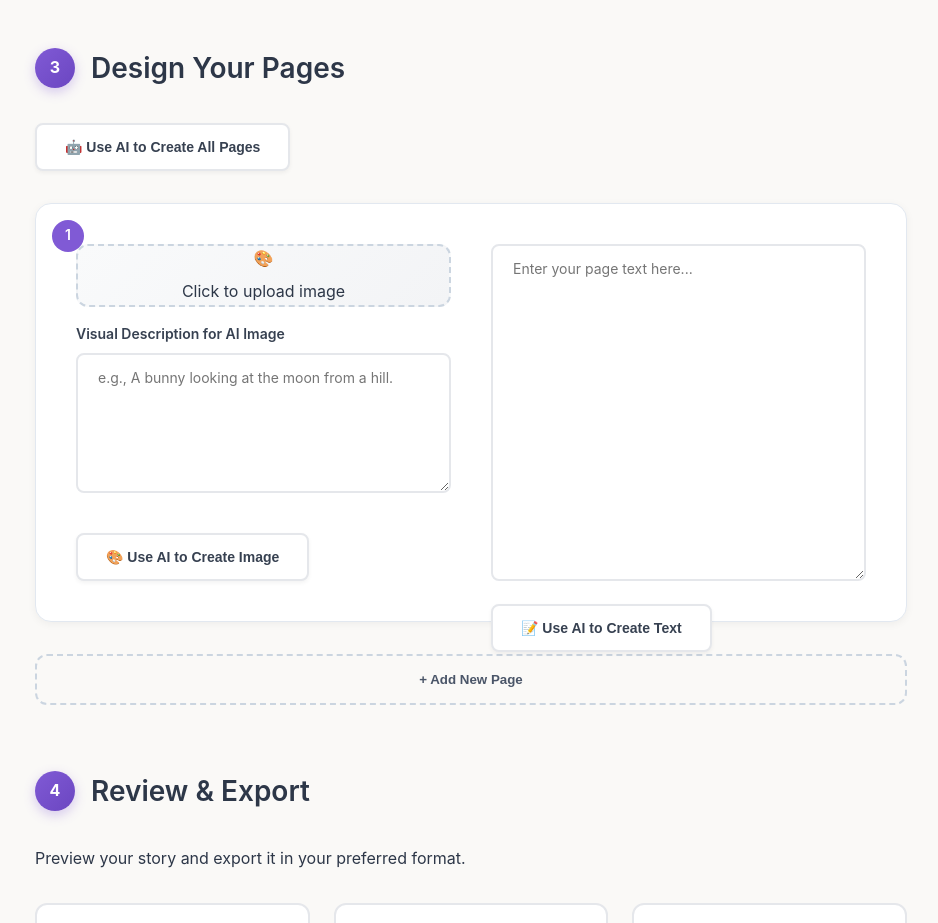
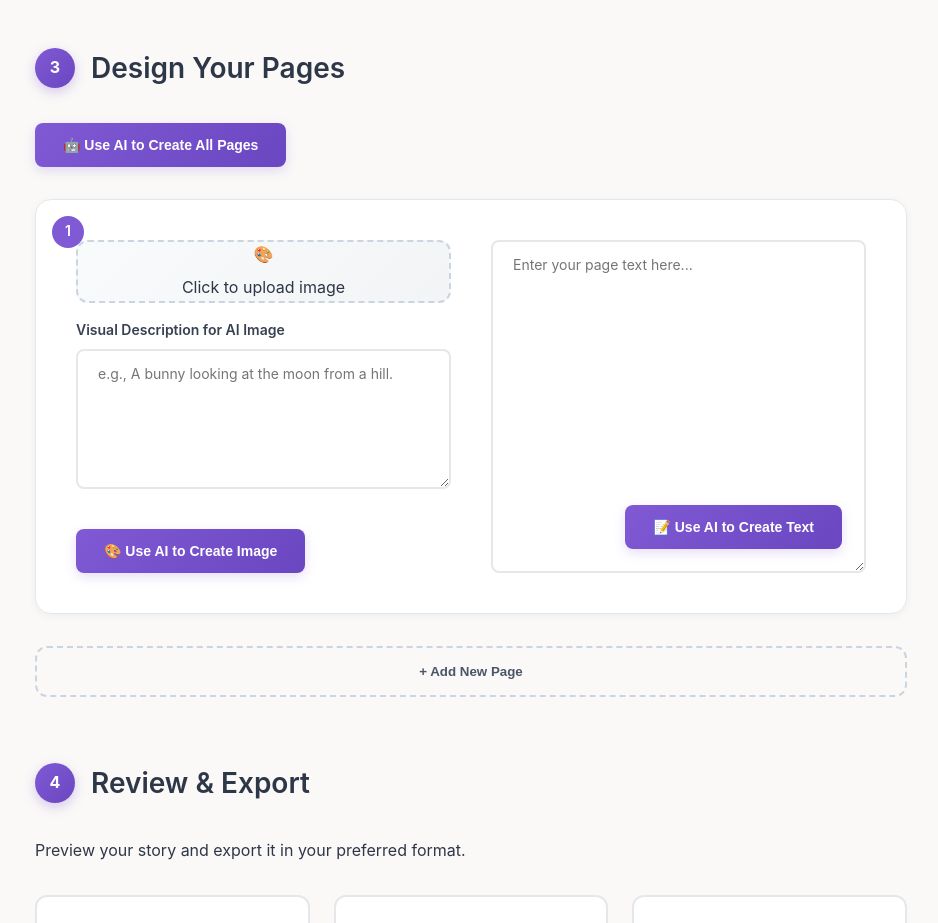
Before and after one commit to PlayfulProcess/jongu_books3, a plain HTML site: page frontend/index.html in a window 1280 px wide. Shown: the part 2860-3783 px from the top of the page, without its empty margins (289-1227 px from the left). Drawn offline with Linux system fonts and the light colour scheme.

Commit message:
style(pages): Update AI button to primary style

```diff
--- a/frontend/index.html
+++ b/frontend/index.html
@@ -801,6 +801,24 @@
     }
     .ai-chat-input-container button:hover {
       background: #6b46c1;
+    }
+
+    .page-container:hover {
+      box-shadow: 0 8px 20px rgba(0, 0, 0, 0.1);
+    }
+
+    .text-area {
+      position: relative;
+      height: 100%;
+    }
+    .text-area textarea {
+      height: 100%;
+      padding-bottom: 4.5rem; /* Space for button */
+    }
+    .text-area .button {
+      position: absolute;
+      bottom: 1.5rem;
+      right: 1.5rem;
     }
   </style>
 </head>
@@ -1005,7 +1023,7 @@
         <h2 class="section-title">Design Your Pages</h2>
       </div>
        <div class="button-group" style="margin-bottom: 2rem;">
-        <button class="button button-secondary" onclick="generatePages(event)">
+        <button class="button" onclick="generatePages(event)">
           🤖 Use AI to Create All Pages
         </button>
       </div>
@@ -1022,14 +1040,12 @@
                 <textarea class="field-input field-textarea" placeholder="e.g., A bunny looking at the moon from a hill." id="pageImagePrompt1"></textarea>
             </div>
             <div class="button-group">
-                <button class="button button-secondary" onclick="generatePageImage(this)">🎨 Use AI to Create Image</button>
+                <button class="button" onclick="generatePageImage(this)">🎨 Use AI to Create Image</button>
             </div>
           </div>
           <div class="text-area">
             <textarea class="field-input field-textarea" style="height: 100%;" placeholder="Enter your page text here..." id="pageText1"></textarea>
-             <div class="button-group" style="margin-top: 1rem;">
-                <button class="button button-secondary" onclick="generatePageText(this)">📝 Use AI to Create Text</button>
-            </div>
+             <button class="button" onclick="generatePageText(this)">📝 Use AI to Create Text</button>
           </div>
         </div>
       </div>
@@ -1305,17 +1321,15 @@
                 <textarea class="field-input field-textarea" placeholder="e.g., A bunny looking at the moon from a hill." id="pageImagePrompt${pageCount}"></textarea>
             </div>
             <div class="button-group">
-                <button class="button button-secondary" onclick="generatePageImage(this)">🎨 Use AI to Create Image</button>
+                <button class="button" onclick="generatePageImage(this)">🎨 Use AI to Create Image</button>
             </div>
           </div>
         <div class="text-area">
-          <textarea class="field-input field-textarea" style="height: 100%;" placeholder="Enter your page text here..." id="pageText${pageCount}">${page ? page.text : ''}</textarea>
-           <div class="button-group" style="margin-top: 1rem;">
-             <button class="button button-secondary" onclick="generatePageText(this)">📝 Use AI to Create Text</button>
-          </div>
-          <div class="button-group" style="margin-top: 1rem;">
+          <textarea class="field-input field-textarea" placeholder="Enter your page text here..." id="pageText${pageCount}">${page ? page.text : ''}</textarea>
+           <button class="button" onclick="generatePageText(this)">📝 Use AI to Create Text</button>
+        </div>
+        <div class="button-group" style="margin-top: 1rem; justify-content: flex-end; width: 100%;">
             <button class="button button-secondary" onclick="removePage(this)">🗑️ Remove Page</button>
-          </div>
         </div>
       `;
       container.appendChild(newPage);
```
